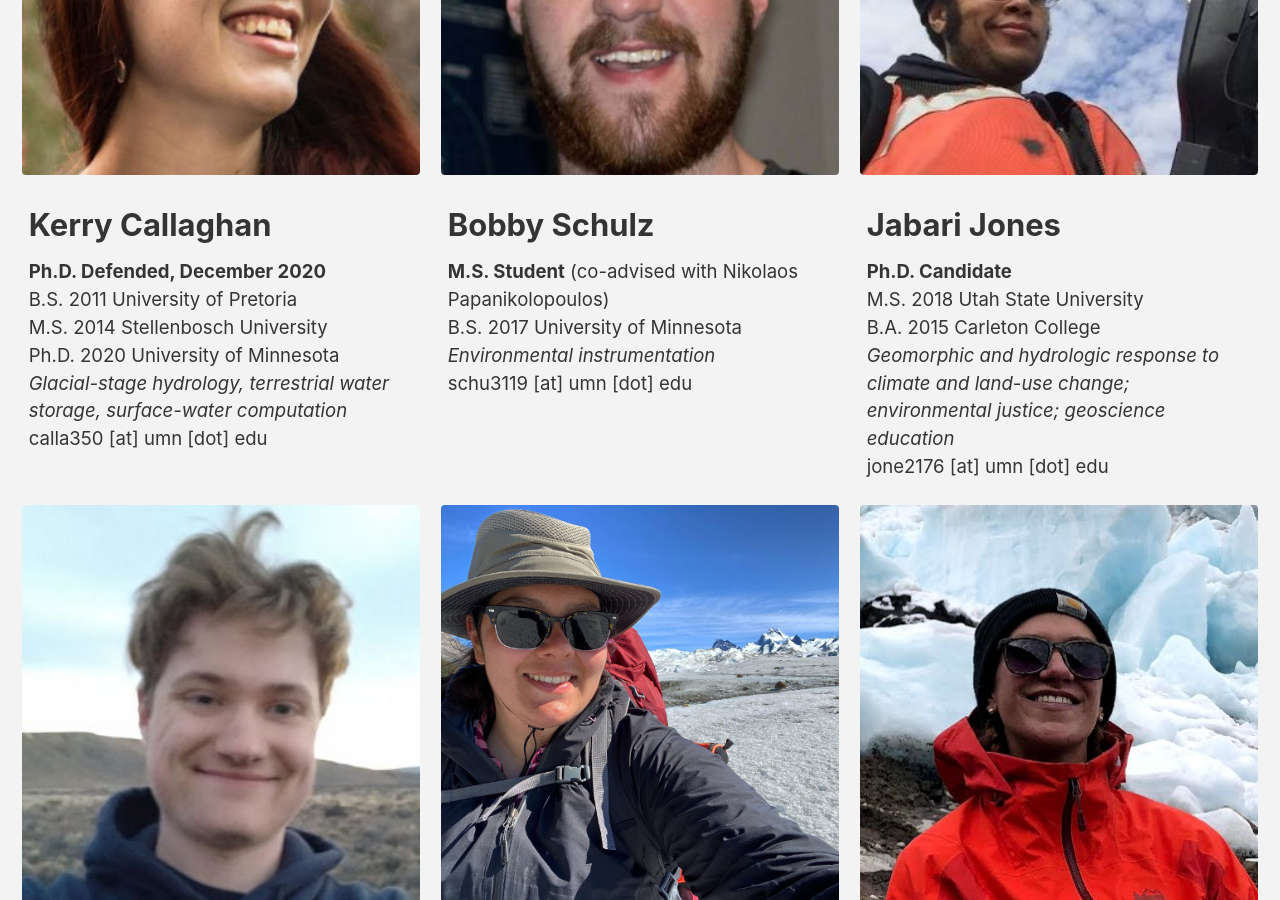
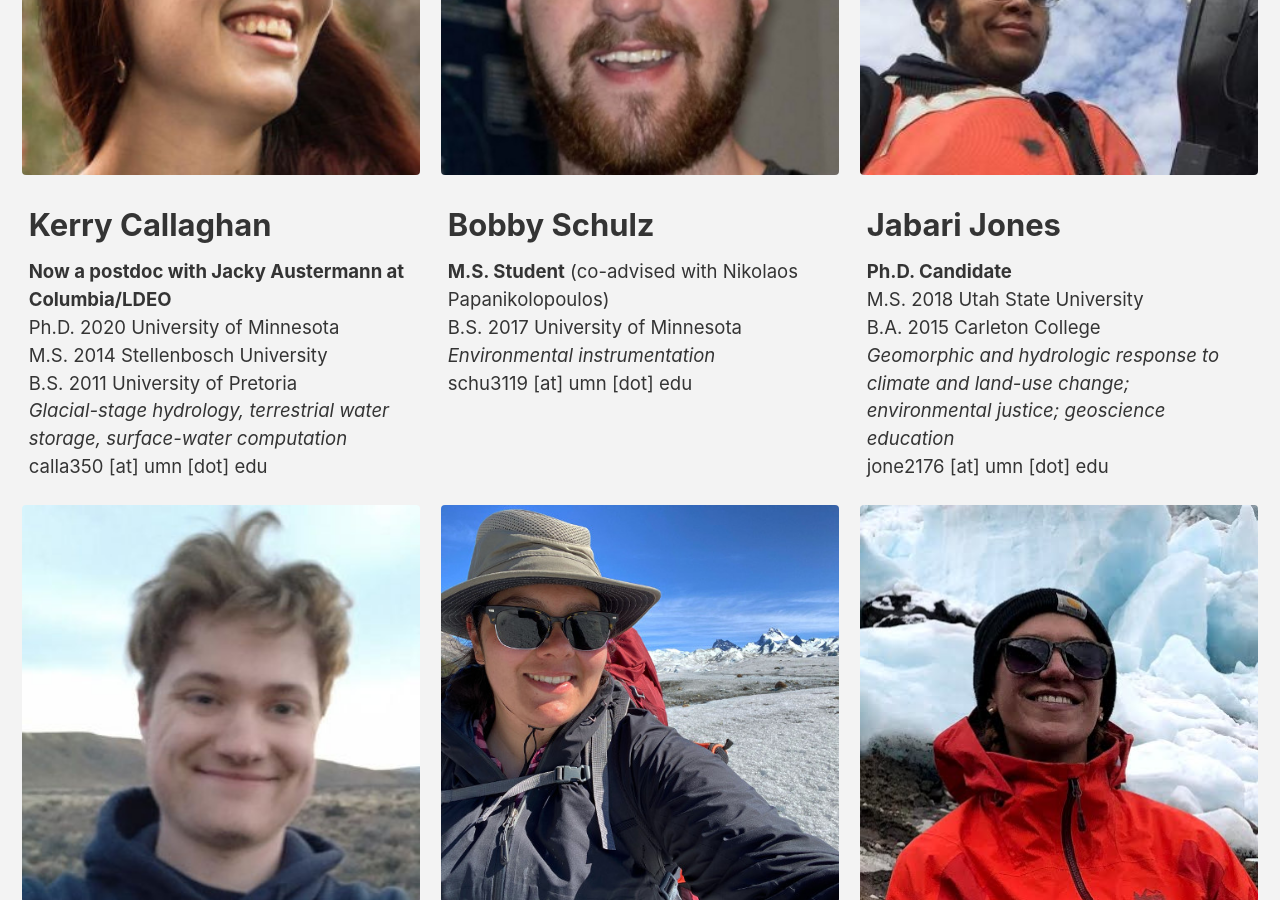
Before and after one commit to MNiMORPH/MNiMORPH.github.io, a Jekyll site: the page built from _pages/people.md, in a window 1280 px wide and 900 px high, scrolled down 1650 px. Built offline with Jekyll 4.4.1, drawn with Linux system fonts in a browser that asks for light colours; cached includes are drawn as plain includes; nearby versions of some CDN libraries.

Commit message:
Callaghan degree order, postdoc

```diff
--- a/_pages/people.md
+++ b/_pages/people.md
@@ -44,10 +44,10 @@ grads:
   - image_path: /assets/images/headshots/callaghan_square.jpg
     alt: "Kerry Callaghan"
     title: "Kerry Callaghan"
-    excerpt: "**Ph.D. Defended, December 2020**<br/>
+    excerpt: "**Now a postdoc with Jacky Austermann at Columbia/LDEO**<br/>
+              Ph.D. 2020 University of Minnesota<br/>
+              M.S. 2014 Stellenbosch University<br/>
               B.S. 2011 University of Pretoria<br/>
-              M.S. 2014 Stellenbosch University<br/>
-              Ph.D. 2020 University of Minnesota<br/>
               *Glacial-stage hydrology, terrestrial water storage, surface-water computation*<br/>
               calla350 [at] umn [dot] edu
               "
```
